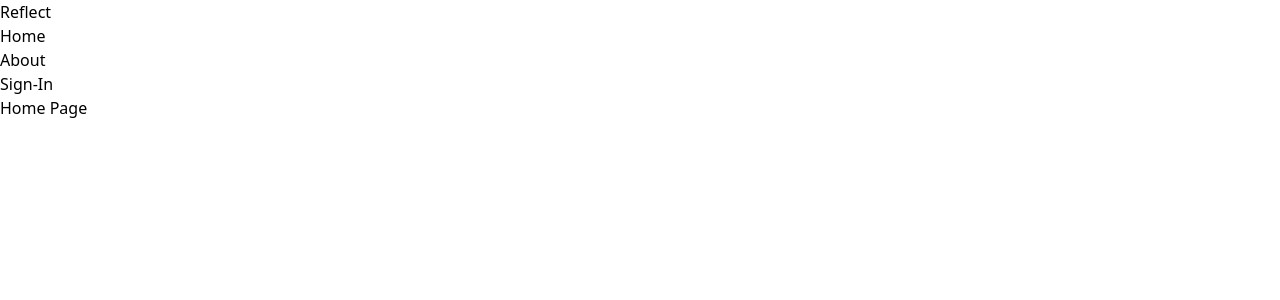
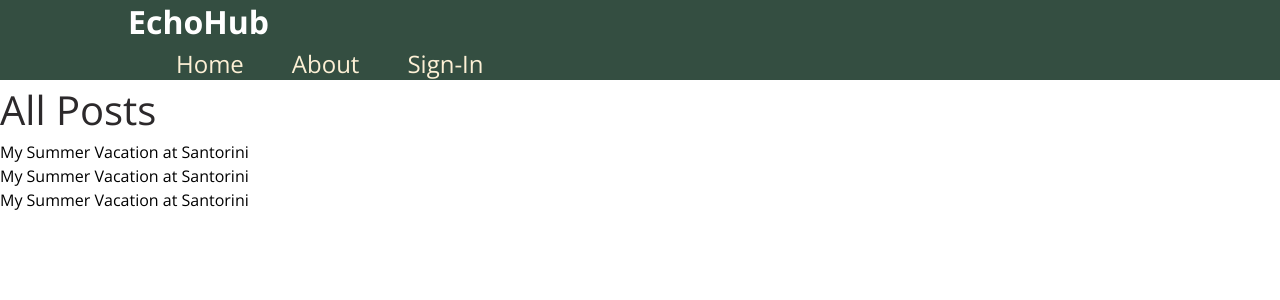
Before and after one commit to Tanushree227/MERN_authApp, a React (Vite) app in the folder client/: page / in a window 1280 px wide. Shown: the top 300 px of the page. Built offline with nearby package versions, Linux system fonts and the light colour scheme; no server answers.

Commit message:
modifying home page

```diff
--- a/client/index.html
+++ b/client/index.html
@@ -3,7 +3,7 @@
   <head>
     <meta charset="UTF-8" />
     <meta name="viewport" content="width=device-width, initial-scale=1.0" />
-    <title>Auth-app</title>
+    <title>EchoHub</title>
   </head>
   <body>
     <div id="root"></div>
--- a/client/src/components/Header.jsx
+++ b/client/src/components/Header.jsx
@@ -1,18 +1,32 @@
 import { Link } from "react-router-dom";
+import classes from "./Header.module.css";
 
 function Header()
 {
     return(
-        <div className="bg-slate-200">
+        // <div className="bg-slate-200">
+        //     <div className="flex justify-between items-center max-w-6xl mx-auto p-6">
+        //         <Link to='/'><h1 className="font-bold text-2xl">Reflect</h1></Link>
+        //         <ul className="flex gap-4">
+        //             <Link to='/'><li className="text-2xl">Home</li></Link>
+        //             <Link to='/about'><li className="text-2xl">About</li></Link>
+        //             <Link to='/sign-in'><li className="text-2xl">Sign-In</li></Link>
+        //         </ul>
+        //     </div>
+        // </div>
+        <header className={classes.header}>
             <div className="flex justify-between items-center max-w-6xl mx-auto p-6">
-                <Link to='/'><h1 className="font-bold text-2xl">Reflect</h1></Link>
-                <ul className="flex gap-4">
+            <h1 className={classes.logo}>EchoHub</h1>
+            <nav>
+                <ul>
                     <Link to='/'><li className="text-2xl">Home</li></Link>
                     <Link to='/about'><li className="text-2xl">About</li></Link>
                     <Link to='/sign-in'><li className="text-2xl">Sign-In</li></Link>
                 </ul>
-            </div>
+            </nav>
         </div>
+        </header>
+
     );
 }
 
--- /dev/null
+++ b/client/src/components/Header.module.css
@@ -0,0 +1,47 @@
+.header {
+    width: 100%;
+    height: 5rem;
+    display: flex;
+    align-items: center;
+    justify-content: space-between;
+    background-color: #344e41;
+    padding: 0 10%;
+  }
+
+  .logo {
+    font-size: 2rem;
+    color: white;
+    font-weight: bold;
+  }
+
+  .header ul {
+    list-style: none;
+    margin: 0;
+    padding: 0;
+    display: flex;
+    align-items: baseline;
+  }
+
+  .header li {
+    margin-left: 3rem;
+  }
+
+  .header a {
+    text-decoration: none;
+    font-size: 1.5rem;
+    color: #fdf0d5;
+  }
+
+  .header a:hover,
+  .header a:active,
+  .header a.active {
+    color: white;
+  }
+
+  .badge {
+    background-color: #588157;
+    color: white;
+    border-radius: 12px;
+    padding: 0 1rem;
+    margin-left: 0.5rem;
+  }
--- a/client/src/index.css
+++ b/client/src/index.css
@@ -1,3 +1,25 @@
+@import url('https://fonts.googleapis.com/css2?family=Open+Sans:wght@400;700&display=swap');
 @tailwind base;
 @tailwind components;
 @tailwind utilities;
+
+
+* {
+  box-sizing: border-box;
+}
+
+body {
+  font-family: 'Open Sans', sans-serif;
+  margin: 0;
+  background-color: #ffffff;
+}
+
+h1 {
+  font-size: 2.5rem;
+  color: #2c292b;
+}
+
+h2 {
+  font-size: 1.5rem;
+  color: #2c292b;
+}
--- a/client/src/pages/Home.jsx
+++ b/client/src/pages/Home.jsx
@@ -1,6 +1,37 @@
+const DUMMY_DATA = [
+    {
+        id: 's1',
+        title: 'My Summer Vacation at Santorini',
+        image: 'https://images.unsplash.com/photo-1561642993-8621fcf54e76?q=80&w=1974&auto=format&fit=crop&ixlib=rb-4.0.3&ixid=M3wxMjA3fDB8MHxwaG90by1wYWdlfHx8fGVufDB8fHx8fA%3D%3D',
+        name: 'Christiano Pinto',
+        description: 'An island in the Aegean Sea, Santorini is known for its pristine whitewashed houses spread across jagged cliffs, astonishing blue waters, dramatic views, fabulous sunsets, the ancient settlement of Thira and an active volcano.'
+    },
+    {
+        id: 's2',
+        title: 'My Summer Vacation at Santorini',
+        image: 'https://images.pexels.com/photos/163864/santorini-oia-greece-travel-163864.jpeg?auto=compress&cs=tinysrgb&w=1260&h=750&dpr=1',
+        name: 'Christiano Pinto',
+        description: 'An island in the Aegean Sea, Santorini is known for its pristine whitewashed houses spread across jagged cliffs, astonishing blue waters, dramatic views, fabulous sunsets, the ancient settlement of Thira and an active volcano.'
+    },
+    {
+        id: 's3',
+        title: 'My Summer Vacation at Santorini',
+        image: 'https://images.pexels.com/photos/2249780/pexels-photo-2249780.jpeg?auto=compress&cs=tinysrgb&w=600',
+        name: 'Christiano Pinto',
+        description: 'An island in the Aegean Sea, Santorini is known for its pristine whitewashed houses spread across jagged cliffs, astonishing blue waters, dramatic views, fabulous sunsets, the ancient settlement of Thira and an active volcano.'
+    }
+]
+
 function Home() {
     return(
-        <div>Home Page</div>
+        <section>
+            <h1>All Posts</h1>
+            <ul>
+            {DUMMY_DATA.map((posts) => {
+                return <li key={posts.id}>{posts.title}</li>
+            })}
+            </ul>
+        </section>
     )
 }
 
```
